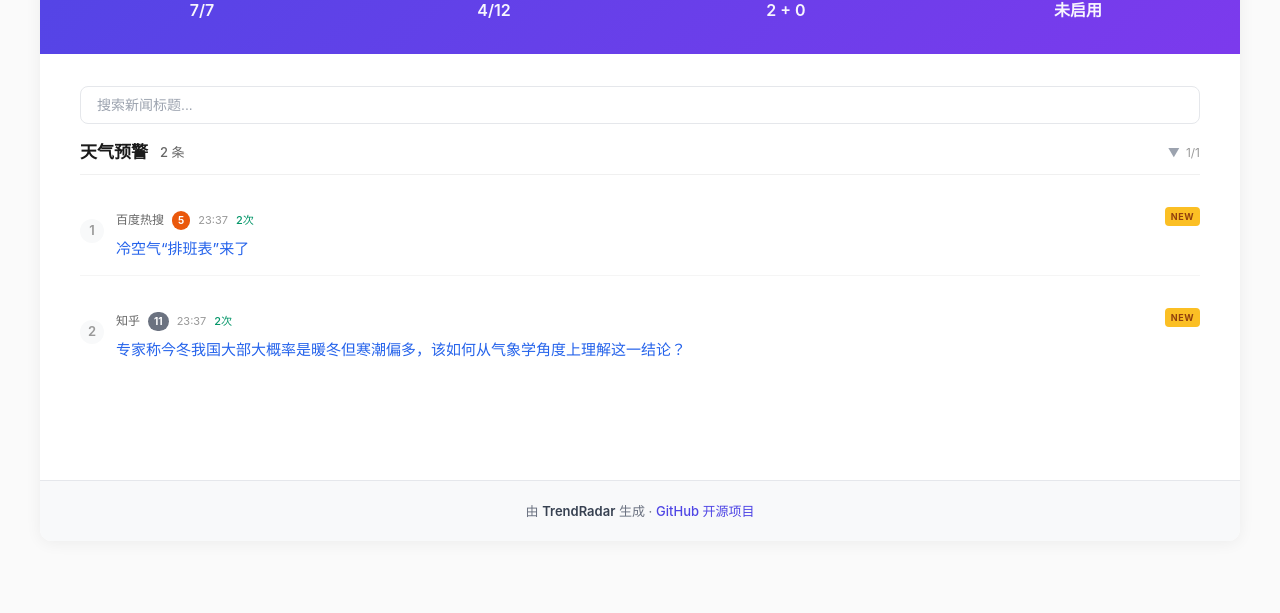
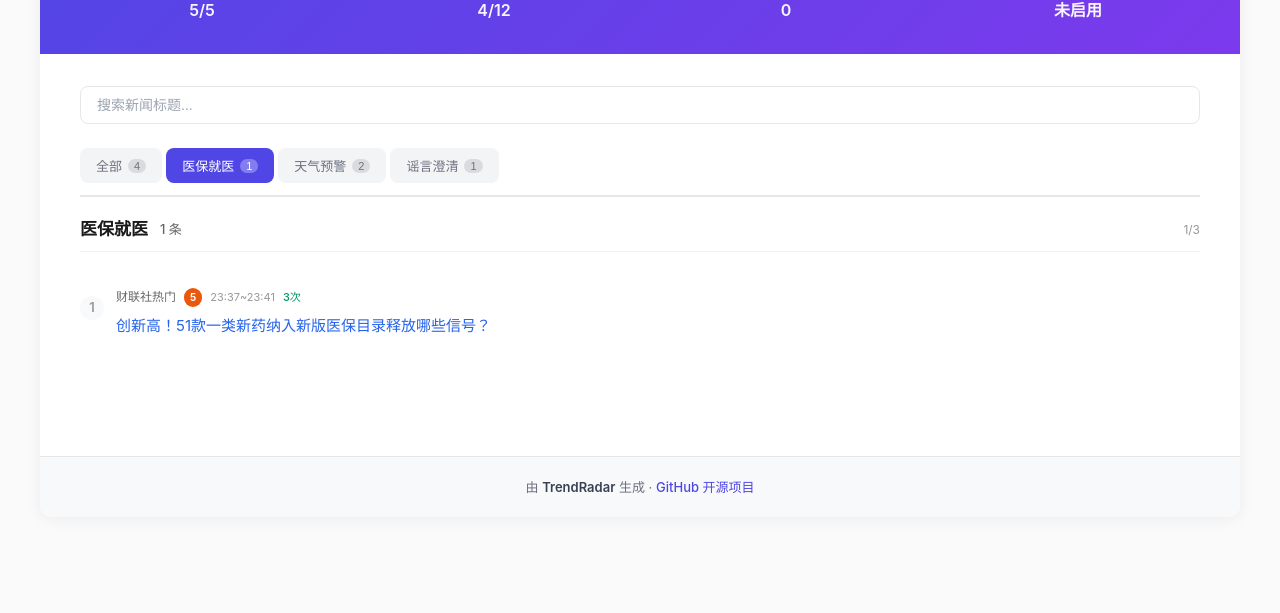
Before and after one commit to liuxiaorong7/trendradar-briefing, a plain HTML site: page index.html in a window 1280 px wide. Shown: the part 187-800 px from the top of the page. Drawn offline with nearby package versions, Linux system fonts and the light colour scheme.

Commit message:
自动更新简报 2026年11月14日 星期六 23时43分00秒 CST

```diff
--- a/index.html
+++ b/index.html
@@ -1383,11 +1383,11 @@
                     </div>
                     <div class="info-item">
                         <span class="info-label">生成时间</span>
-                        <span class="info-value">11-14 23:38</span>
+                        <span class="info-value">11-14 23:42</span>
                     </div>
                     <div class="info-item">
                         <span class="info-label">热榜命中</span>
-                        <span class="info-value">2 / 135</span>
+                        <span class="info-value">4 / 95</span>
                     </div>
                     <div class="info-item">
                         <span class="info-label">RSS 命中</span>
@@ -1395,7 +1395,7 @@
                     </div>
                     <div class="info-item">
                         <span class="info-label">热榜平台</span>
-                        <span class="info-value">7/7</span>
+                        <span class="info-value">5/5</span>
                     </div>
                     <div class="info-item">
                         <span class="info-label">RSS 源</span>
@@ -1403,7 +1403,7 @@
                     </div>
                     <div class="info-item">
                         <span class="info-label">新增热点</span>
-                        <span class="info-value">2 + 0</span>
+                        <span class="info-value">0</span>
                     </div>
                     <div class="info-item">
                         <span class="info-label">AI 分析</span>
@@ -1416,16 +1416,34 @@
                 <div class="search-bar">
                     <input type="text" class="search-input" placeholder="搜索新闻标题..." oninput="handleSearch(this.value)">
                 </div>
-                <div class="hotlist-section"><div class="tab-bar-wrapper"><div class="tab-bar"><button class="tab-btn" data-tab-index="all">全部<span class="tab-count">2</span></button><button class="tab-btn" data-tab-index="0">天气预警<span class="tab-count">2</span></button></div></div>
+                <div class="hotlist-section"><div class="tab-bar-wrapper"><div class="tab-bar"><button class="tab-btn" data-tab-index="all">全部<span class="tab-count">4</span></button><button class="tab-btn" data-tab-index="0">医保就医<span class="tab-count">1</span></button><button class="tab-btn" data-tab-index="1">天气预警<span class="tab-count">2</span></button><button class="tab-btn" data-tab-index="2">谣言澄清<span class="tab-count">1</span></button></div></div>
                 <div class="word-group" data-tab-index="0">
+                    <div class="word-header">
+                        <div class="word-info">
+                            <div class="word-name">医保就医</div>
+                            <div class="word-count ">1 条</div>
+                        </div>
+                        <div class="word-index"><span class="collapse-icon">▼</span>1/3</div>
+                    </div>
+                    <div class="news-item ">
+                        <div class="news-number">1</div>
+                        <div class="news-content">
+                            <div class="news-header"><span class="source-name">财联社热门</span><span class="rank-num high">5</span><span class="time-info">23:37~23:41</span><span class="count-info">3次</span>
+                            </div>
+                            <div class="news-title"><a href="https://www.cls.cn/detail/2534469" target="_blank" class="news-link">创新高！51款一类新药纳入新版医保目录释放哪些信号？</a>
+                            </div>
+                        </div>
+                    </div>
+                </div>
+                <div class="word-group" data-tab-index="1">
                     <div class="word-header">
                         <div class="word-info">
                             <div class="word-name">天气预警</div>
                             <div class="word-count ">2 条</div>
                         </div>
-                        <div class="word-index"><span class="collapse-icon">▼</span>1/1</div>
+                        <div class="word-index"><span class="collapse-icon">▼</span>2/3</div>
                     </div>
-                    <div class="news-item new">
+                    <div class="news-item ">
                         <div class="news-number">1</div>
                         <div class="news-content">
                             <div class="news-header"><span class="source-name">百度热搜</span><span class="rank-num high">5</span><span class="time-info">23:37</span><span class="count-info">2次</span>
@@ -1434,12 +1452,30 @@
                             </div>
                         </div>
                     </div>
-                    <div class="news-item new">
+                    <div class="news-item ">
                         <div class="news-number">2</div>
                         <div class="news-content">
-                            <div class="news-header"><span class="source-name">知乎</span><span class="rank-num ">11</span><span class="time-info">23:37</span><span class="count-info">2次</span>
+                            <div class="news-header"><span class="source-name">知乎</span><span class="rank-num ">11</span><span class="time-info">23:37~23:41</span><span class="count-info">3次</span>
                             </div>
                             <div class="news-title"><a href="https://www.zhihu.com/question/2094963741066522869" target="_blank" class="news-link">专家称今冬我国大部大概率是暖冬但寒潮偏多，该如何从气象学角度上理解这一结论？</a>
+                            </div>
+                        </div>
+                    </div>
+                </div>
+                <div class="word-group" data-tab-index="2">
+                    <div class="word-header">
+                        <div class="word-info">
+                            <div class="word-name">谣言澄清</div>
+                            <div class="word-count ">1 条</div>
+                        </div>
+                        <div class="word-index"><span class="collapse-icon">▼</span>3/3</div>
+                    </div>
+                    <div class="news-item ">
+                        <div class="news-number">1</div>
+                        <div class="news-content">
+                            <div class="news-header"><span class="source-name">知乎</span><span class="rank-num ">8</span><span class="time-info">23:37~23:41</span><span class="count-info">3次</span>
+                            </div>
+                            <div class="news-title"><a href="https://www.zhihu.com/question/2100400144176919959" target="_blank" class="news-link">闻着香吃着却不甜的街边烤红薯，真的是用香精浸泡过的吗？这是什么原理？可以如何辨别？</a>
                             </div>
                         </div>
                     </div>
```
